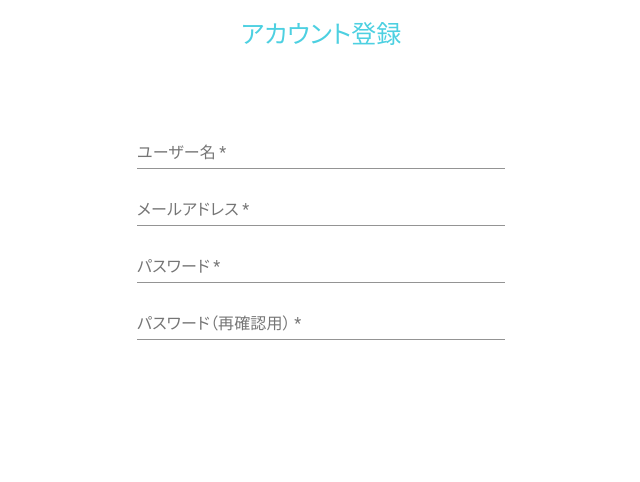
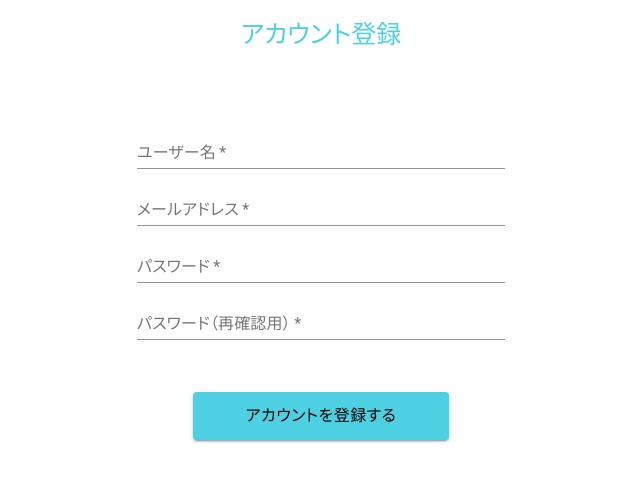
Before and after one commit to TAKU1022/ec-demo, a React (Create React App) app: page /signup in a window 1280 px wide. Shown: the top 482 px of the page, without its empty margins (319-959 px from the left). Built offline with nearby package versions, Linux system fonts and the light colour scheme.

Commit message:
PrimaryButton追加

```diff
--- a/src/templates/SignUp.tsx
+++ b/src/templates/SignUp.tsx
@@ -1,6 +1,6 @@
 import { ChangeEvent, useCallback, VFC } from 'react';
 import { useState } from 'react';
-import { TextInput } from '../components/UIkit';
+import { PrimaryButton, TextInput } from '../components/UIkit';
 
 const SignUp: VFC = () => {
   const [username, setUsername] = useState('');
@@ -73,6 +73,13 @@
         type={'password'}
         onChange={inputConfirmPassword}
       />
+      <div className="module-spacer--medium" />
+      <div className="center">
+        <PrimaryButton
+          label={'アカウントを登録する'}
+          onClick={() => console.log('clicked!')}
+        />
+      </div>
     </div>
   );
 };
```
